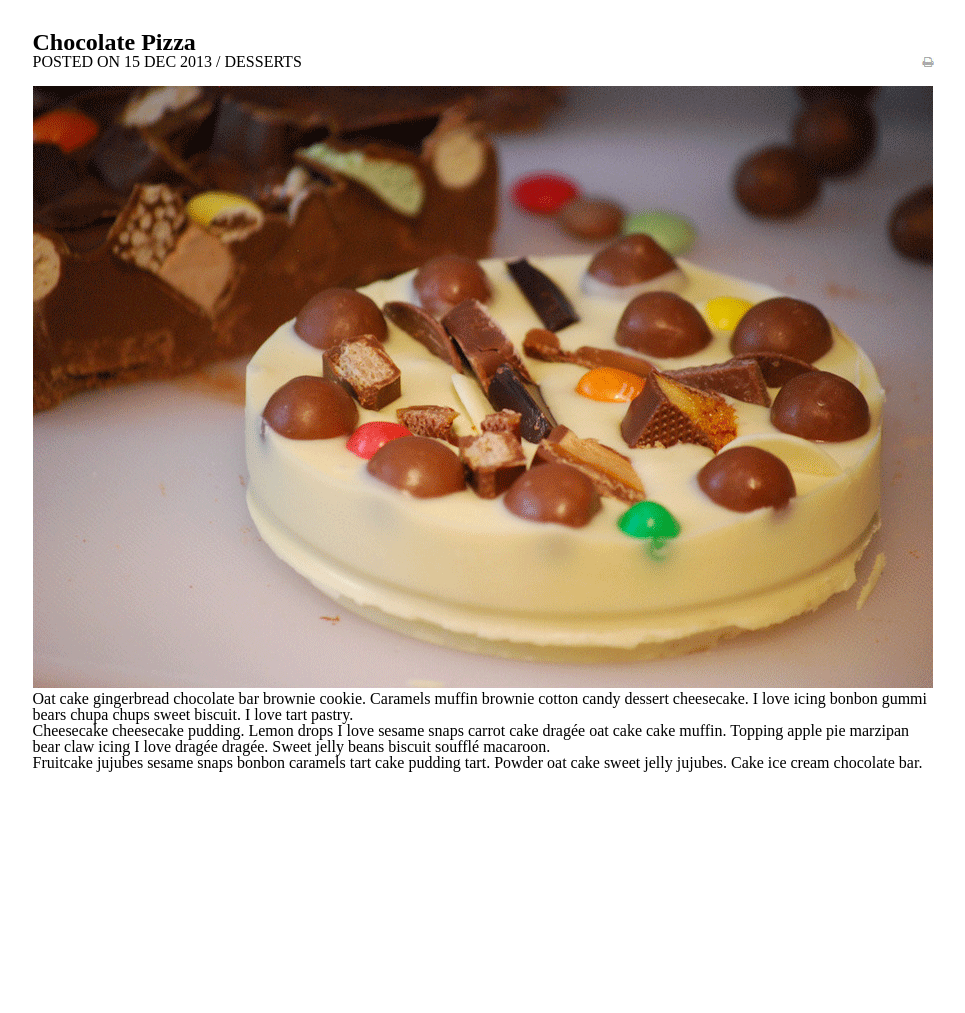
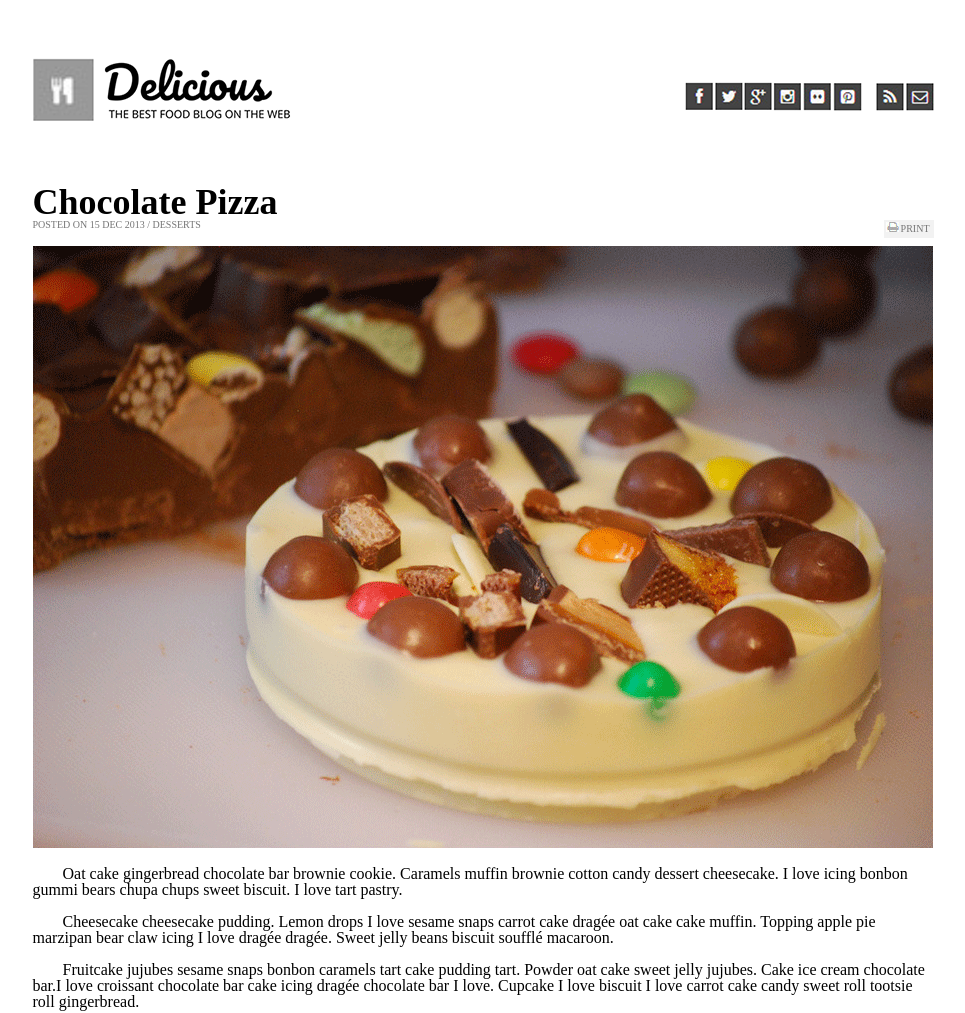
Before and after one commit to selmaT273/chocolate-pizza, a plain HTML site: page index.html in a window 1280 px wide. Shown: the top 1013 px of the page, without its empty margins (157-1122 px from the left). Before the commit the page ends 800 px from the top, so only its background shows below. Drawn offline with Linux system fonts and the light colour scheme.

Commit message:
added more styling but border img not working

```diff
--- a/index.html
+++ b/index.html
@@ -12,24 +12,34 @@
     </head>
     <body>
         <header>
-
+            <span class="logo">
+                <img src="img/chocopizza.png" alt="logopic">
+            </span>
+            <span class="social">
+                <img src="img/social.png" alt="socialpic">
+            </span>
         </header>
-
+        <!-- <div class ="stripe-border"><img src="img/hr-img.png" alt="borderimage"></div> -->
         <main>
             <h1>Chocolate Pizza</h1>
             <span class="date-posted-print"><h2>POSTED ON 15 DEC 2013 / DESSERTS</h2></span>
-            <span class="print-button"><img src="img/print-icon.png" alt="printicon"></span>
+            <span class="print-button"><img src="img/print-icon.png" alt="printicon"><p class="print-button">PRINT</p></span>
             <div class="choco-pizza"><img src="img/choco-pizza.png" alt="chocopizza"/></div>
             <div class="pizza-instructions">
                 <p>
                     Oat cake gingerbread chocolate bar brownie cookie. Caramels muffin brownie cotton candy dessert cheesecake. I love icing bonbon gummi bears chupa chups sweet biscuit. I love tart pastry.
                 </p>
+                <br>
                 <p>
                     Cheesecake cheesecake pudding. Lemon drops I love sesame snaps carrot cake dragée oat cake cake muffin. Topping apple pie marzipan bear claw icing I love dragée dragée. Sweet jelly beans biscuit soufflé macaroon.
                 </p>
+                <br>
                 <p>
-                    Fruitcake jujubes sesame snaps bonbon caramels tart cake pudding tart. Powder oat cake sweet jelly jujubes. Cake ice cream chocolate bar.
+                    Fruitcake jujubes sesame snaps bonbon caramels tart cake pudding tart. Powder oat cake sweet jelly jujubes. Cake ice cream chocolate bar.I love croissant chocolate bar cake icing dragée chocolate bar I love. Cupcake I love biscuit I love carrot cake candy sweet roll tootsie roll gingerbread.
                 </p>
+            </div>
+            <div class="list-background">
+                <img src="img/list-bg.png" alt="listbg">
             </div>
         </main>
 
--- a/style.css
+++ b/style.css
@@ -5,7 +5,7 @@
 header {
     margin-bottom: 30px;
 }
-main {
+body {
     width: 901px;
     margin-left: auto;
     margin-right: auto;
@@ -13,18 +13,40 @@ main {
 
 h1 {
     font-weight: bold;
-    font-size: 24px;
+    font-size: 36px;
 }
 
 .date-posted-print h2 {
+
     margin-bottom: 15px;
     float: left;
+    color: #757575;
+    font-size: 10px;
 }
 
 .print-button {
     float: right;
+    color: #757575;
+    font-size: 10px;
+    background-color: #f2f2f2;
+    padding: 2px;
 }
 
 .choco-pizza {
     object-fit: fill;
 }
+
+.pizza-instructions {
+    text-align: left;
+    text-indent: 30px;
+    margin-top: 15px;
+    margin-bottom: 15px;
+}
+
+.logo img {
+    margin-top: 15px;
+}
+.social {
+    float: right;
+    vertical-align: top;
+}
```
Also changed, not shown: img/chocopizza.png (added), img/list-bg.png, img/social.png (added).
